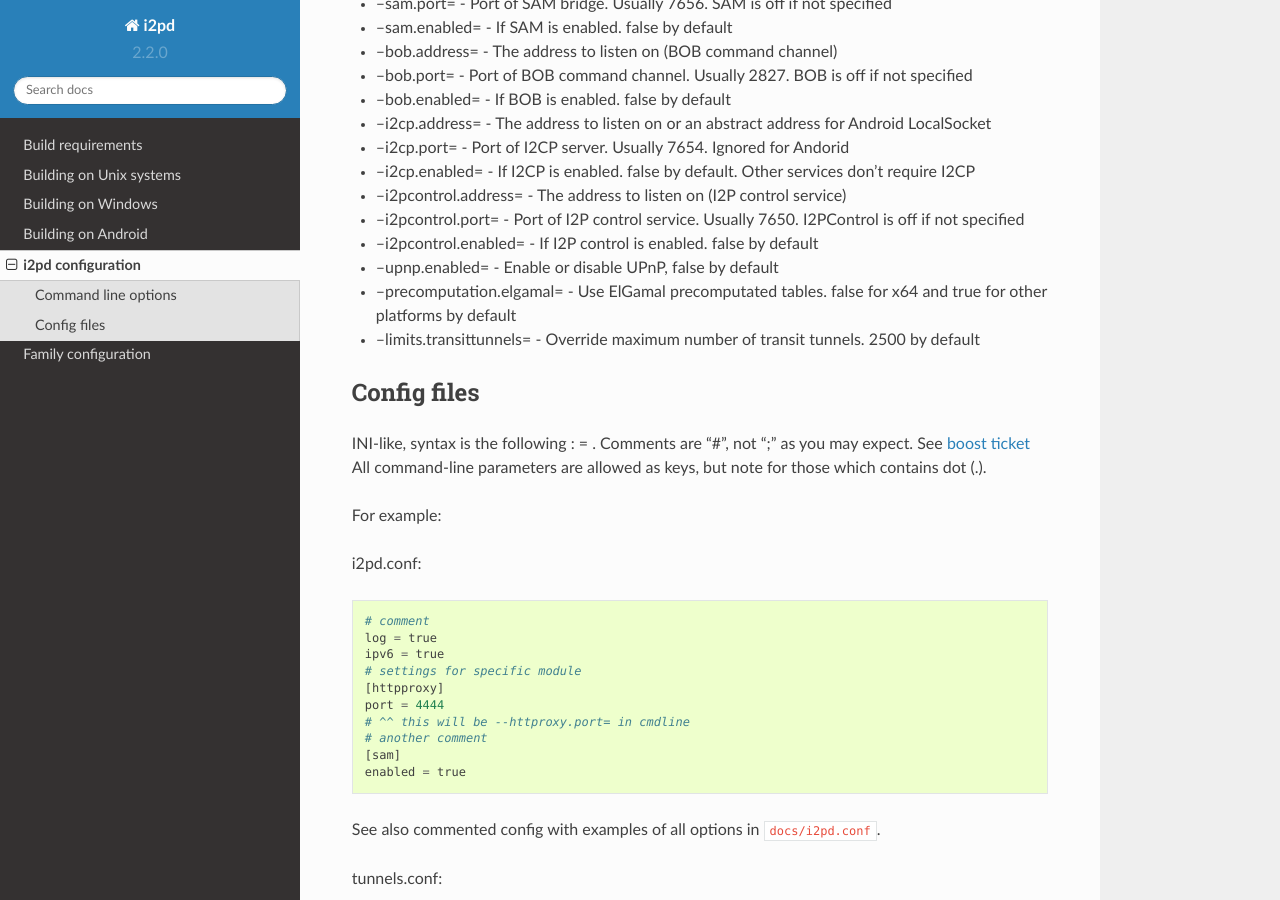
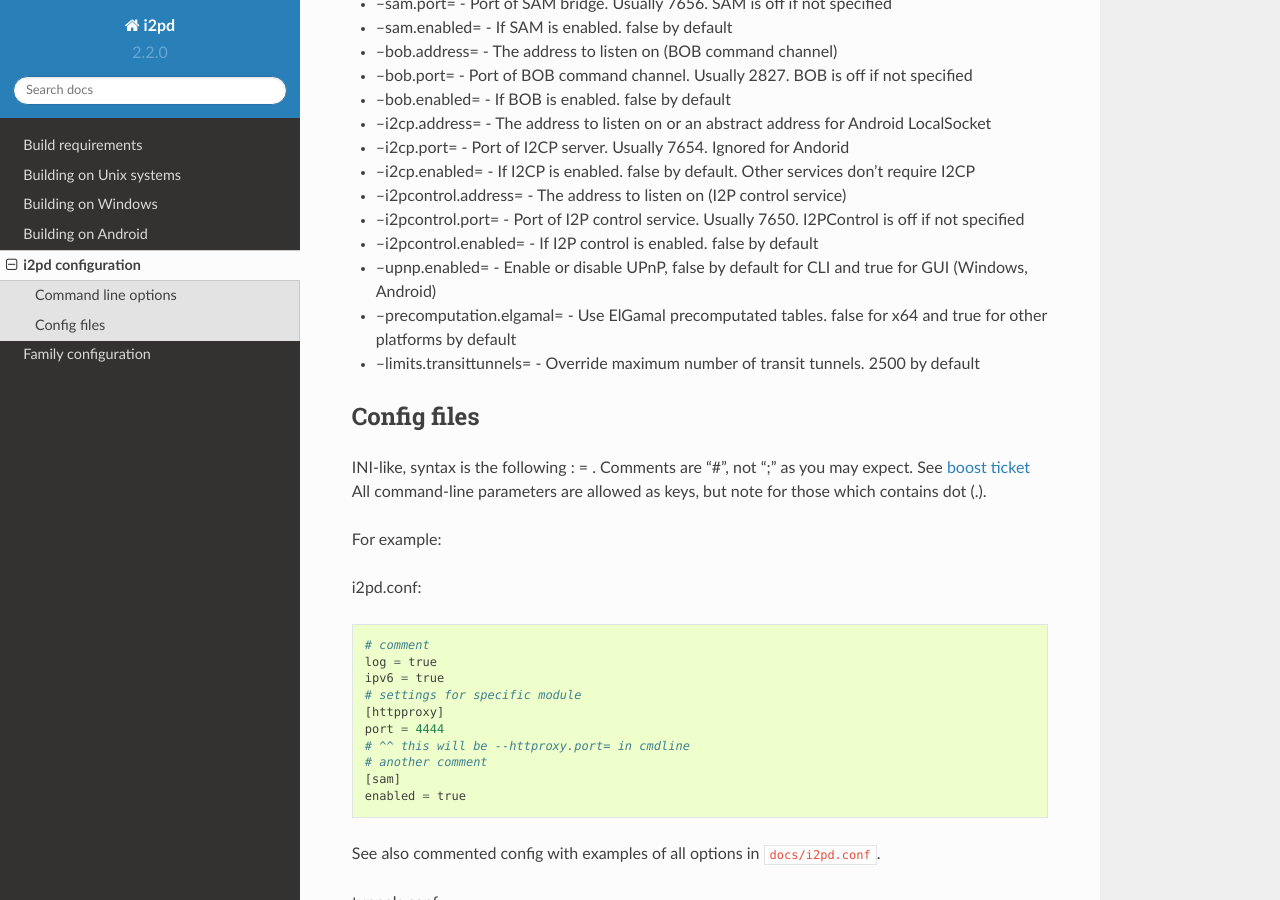
Before and after one commit to PurpleI2P/i2pd, a Sphinx documentation site: the page built from docs/configuration.md, in a window 1280 px wide and 900 px high, scrolled down 1328 px. Built offline with Sphinx 7.4.7 and the Read the Docs theme 2.0.0, drawn with Linux system fonts in a browser that asks for light colours.

Commit message:
Update configuration.md

```diff
--- a/docs/configuration.md
+++ b/docs/configuration.md
@@ -68,7 +68,7 @@ All options below still possible in cmdline, but better write it in config file:
 * --i2pcontrol.port=    - Port of I2P control service. Usually 7650. I2PControl is off if not specified
 * --i2pcontrol.enabled= - If I2P control is enabled. false by default
 
-* --upnp.enabled=       - Enable or disable UPnP, false by default
+* --upnp.enabled=       - Enable or disable UPnP, false by default for CLI and true for GUI (Windows, Android)
 
 * --precomputation.elgamal=  - Use ElGamal precomputated tables. false for x64 and true for other platforms by default
 
```
